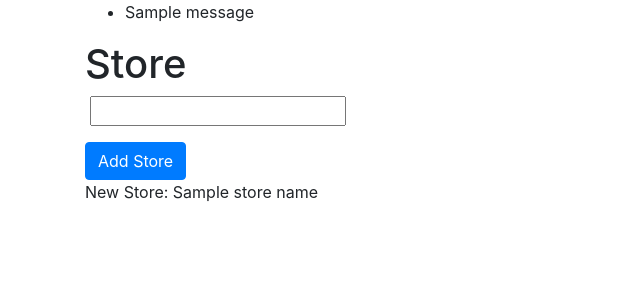
After one commit to HazFaiz/flask-inv-mngment, a Python web app: template templates/store.html in a window 1280 px wide. The commit adds this page. Shown: the top 300 px of the page, without its empty margins (0-640 px from the left). Run offline with Jinja, Linux system fonts and the light colour scheme; the template is opened without the code that fills it: most values are stand-ins (such as "Sample title", 1, 10 or a date in 2020); one stand-in notice (Sample message) is shown; some libraries are stand-ins or nearby versions.

Commit message:
working form to database

```diff
--- a/templates/_layout.html
+++ b/templates/_layout.html
@@ -13,6 +13,15 @@
 
 <body>
     <div class="container">
+        {% with messages = get_flashed_messages() %}
+        {% if messages %}
+        <ul class=flashes>
+            {% for message in messages %}
+            <li>{{ message }}</li>
+            {% endfor %}
+        </ul>
+        {% endif %}
+        {% endwith %}
         {% block content %}
         {% endblock %}
     </div>
--- /dev/null
+++ b/templates/store.html
@@ -0,0 +1,18 @@
+{% extends "_layout.html" %}
+{% block content %}
+<h1>Store</h1>
+
+<form method="post" action="{{url_for('create')}}">
+    <div class="form-group">
+        <label for="Store"></label>
+        <input type="text" name="store_name" />
+    </div>
+
+    <button type="submit" class="btn btn-primary">Add Store</button>
+</form>
+
+{% if store_name %}
+<p>New Store: {{store_name}}</p>
+{%endif%}
+
+{% endblock %}
```
Also changed, not shown: server.py (+24 -3 lines).
